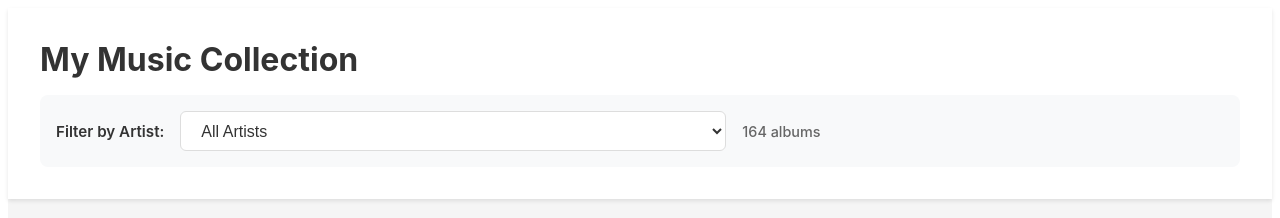
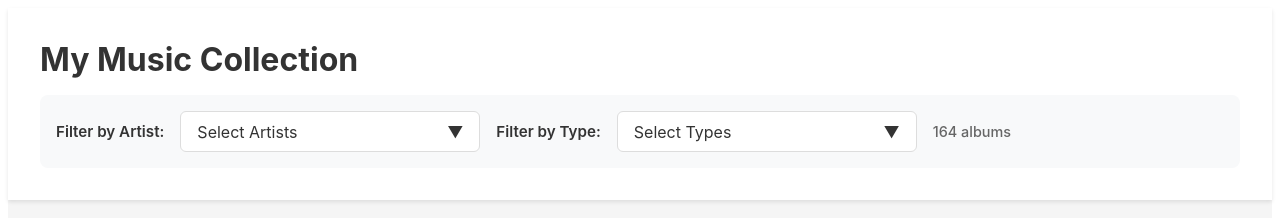
Before and after one commit to paucls/music-collection, an Angular app: page / in a window 1280 px wide. Shown: the top 218 px of the page. Built offline with nearby package versions, Linux system fonts and the light colour scheme.

Commit message:
Filter by type.

```diff
--- a/src/app/app.css
+++ b/src/app/app.css
@@ -31,6 +31,7 @@ header p {
   padding: 1rem;
   background: #f8f9fa;
   border-radius: 8px;
+  flex-wrap: wrap;
 }
 
 .filter-section label {
@@ -39,7 +40,14 @@ header p {
   font-size: 0.95rem;
 }
 
-.filter-section select {
+.multiselect-dropdown {
+  position: relative;
+  min-width: 250px;
+  flex: 1;
+  max-width: 300px;
+}
+
+.dropdown-trigger {
   padding: 0.6rem 1rem;
   font-size: 1rem;
   border: 1px solid #ddd;
@@ -47,18 +55,75 @@ header p {
   background: white;
   color: #333;
   cursor: pointer;
-  min-width: 200px;
+  display: flex;
+  justify-content: space-between;
+  align-items: center;
   transition: border-color 0.2s, box-shadow 0.2s;
 }
 
-.filter-section select:hover {
+.dropdown-trigger:hover {
   border-color: #999;
 }
 
-.filter-section select:focus {
-  outline: none;
+.multiselect-dropdown.open .dropdown-trigger {
   border-color: #4a90e2;
   box-shadow: 0 0 0 3px rgba(74, 144, 226, 0.1);
+}
+
+.dropdown-text {
+  flex: 1;
+}
+
+.dropdown-arrow {
+  margin-left: 0.5rem;
+  transition: transform 0.2s;
+}
+
+.multiselect-dropdown.open .dropdown-arrow {
+  transform: rotate(180deg);
+}
+
+.dropdown-content {
+  position: absolute;
+  top: calc(100% + 4px);
+  left: 0;
+  right: 0;
+  background: white;
+  border: 1px solid #ddd;
+  border-radius: 6px;
+  box-shadow: 0 4px 12px rgba(0, 0, 0, 0.15);
+  max-height: 300px;
+  overflow-y: auto;
+  z-index: 1000;
+}
+
+.checkbox-item {
+  display: flex;
+  align-items: center;
+  padding: 0.6rem 1rem;
+  cursor: pointer;
+  transition: background-color 0.2s;
+  border-bottom: 1px solid #f0f0f0;
+}
+
+.checkbox-item:last-child {
+  border-bottom: none;
+}
+
+.checkbox-item:hover {
+  background-color: #f8f9fa;
+}
+
+.checkbox-item input[type="checkbox"] {
+  margin-right: 0.75rem;
+  cursor: pointer;
+  width: 16px;
+  height: 16px;
+}
+
+.checkbox-item span {
+  font-size: 0.95rem;
+  color: #333;
 }
 
 .filter-section p {
@@ -66,6 +131,28 @@ header p {
   color: #666;
   font-size: 0.9rem;
   font-weight: 500;
+  flex: 0 0 auto;
+}
+
+@media (max-width: 768px) {
+  .filter-section {
+    flex-direction: column;
+    align-items: stretch;
+  }
+
+  .filter-section label {
+    margin-bottom: 0.5rem;
+  }
+
+  .multiselect-dropdown {
+    min-width: 100%;
+    max-width: 100%;
+  }
+
+  .filter-section p {
+    text-align: center;
+    margin-top: 0.5rem;
+  }
 }
 
 main {
--- a/src/app/app.html
+++ b/src/app/app.html
@@ -1,11 +1,44 @@
 <header>
   <h1>My Music Collection</h1>
   <div class="filter-section" *ngIf="!loading && !error">
-    <label for="artist-filter">Filter by Artist:</label>
-    <select id="artist-filter" [value]="selectedArtist" (change)="filterByArtist($any($event.target).value)">
-      <option value="">All Artists</option>
-      <option *ngFor="let artist of artists" [value]="artist">{{ artist }}</option>
-    </select>
+    <label>Filter by Artist:</label>
+    <div class="multiselect-dropdown" [class.open]="showDropdown">
+      <div class="dropdown-trigger" (click)="toggleDropdown()">
+        <span class="dropdown-text">
+          {{ getSelectedCount() === 0 ? 'Select Artists' : getSelectedCount() + ' artist(s) selected' }}
+        </span>
+        <span class="dropdown-arrow">▼</span>
+      </div>
+      <div class="dropdown-content" *ngIf="showDropdown">
+        <label class="checkbox-item">
+          <input type="checkbox" [checked]="selectedArtists.size === 0" (change)="selectedArtists.clear(); applyFilter()" />
+          <span>All Artists</span>
+        </label>
+        <label class="checkbox-item" *ngFor="let artist of artists">
+          <input type="checkbox" [checked]="selectedArtists.has(artist)" (change)="filterByArtist(artist)" />
+          <span>{{ artist }}</span>
+        </label>
+      </div>
+    </div>
+    <label>Filter by Type:</label>
+    <div class="multiselect-dropdown" [class.open]="showTypeDropdown">
+      <div class="dropdown-trigger" (click)="toggleTypeDropdown()">
+        <span class="dropdown-text">
+          {{ getSelectedTypeCount() === 0 ? 'Select Types' : getSelectedTypeCount() + ' type(s) selected' }}
+        </span>
+        <span class="dropdown-arrow">▼</span>
+      </div>
+      <div class="dropdown-content" *ngIf="showTypeDropdown">
+        <label class="checkbox-item">
+          <input type="checkbox" [checked]="selectedTypes.size === 0" (change)="selectedTypes.clear(); applyFilter()" />
+          <span>All Types</span>
+        </label>
+        <label class="checkbox-item" *ngFor="let type of types">
+          <input type="checkbox" [checked]="selectedTypes.has(type)" (change)="filterByType(type)" />
+          <span>{{ type }}</span>
+        </label>
+      </div>
+    </div>
     <p>{{ filteredAlbums.length }} albums</p>
   </div>
 </header>
--- a/src/app/app.ts
+++ b/src/app/app.ts
@@ -15,8 +15,12 @@ export class App implements OnInit {
   filteredAlbums: Album[] = [];
   loading = true;
   error: string | null = null;
-  selectedArtist: string = '';
+  selectedArtists: Set<string> = new Set();
   artists: string[] = [];
+  showDropdown = false;
+  selectedTypes: Set<string> = new Set();
+  types: string[] = ['vinyl', 'CD', 'digital'];
+  showTypeDropdown = false;
 
   constructor(private albumService: AlbumService, private cdr: ChangeDetectorRef) {}
 
@@ -57,12 +61,51 @@ export class App implements OnInit {
   }
 
   filterByArtist(artist: string) {
-    this.selectedArtist = artist;
-    if (artist === '') {
-      this.filteredAlbums = [...this.albums];
+    if (this.selectedArtists.has(artist)) {
+      this.selectedArtists.delete(artist);
     } else {
-      this.filteredAlbums = this.albums.filter(album => album.artist === artist);
+      this.selectedArtists.add(artist);
     }
+    this.applyFilter();
+  }
+
+  applyFilter() {
+    let result = [...this.albums];
+
+    if (this.selectedArtists.size > 0) {
+      result = result.filter(album => this.selectedArtists.has(album.artist));
+    }
+
+    if (this.selectedTypes.size > 0) {
+      result = result.filter(album => this.selectedTypes.has(album.type));
+    }
+
+    this.filteredAlbums = result;
+  }
+
+  filterByType(type: string) {
+    if (this.selectedTypes.has(type)) {
+      this.selectedTypes.delete(type);
+    } else {
+      this.selectedTypes.add(type);
+    }
+    this.applyFilter();
+  }
+
+  toggleTypeDropdown() {
+    this.showTypeDropdown = !this.showTypeDropdown;
+  }
+
+  getSelectedTypeCount(): number {
+    return this.selectedTypes.size;
+  }
+
+  toggleDropdown() {
+    this.showDropdown = !this.showDropdown;
+  }
+
+  getSelectedCount(): number {
+    return this.selectedArtists.size;
   }
 
   trackById(index: number, album: Album): string {
```
